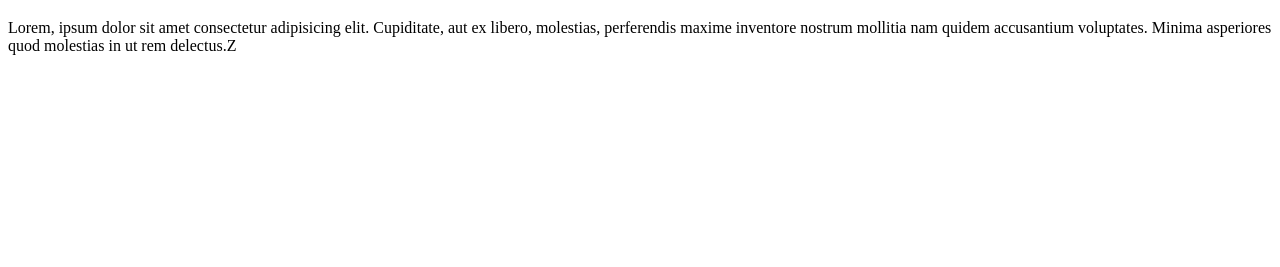
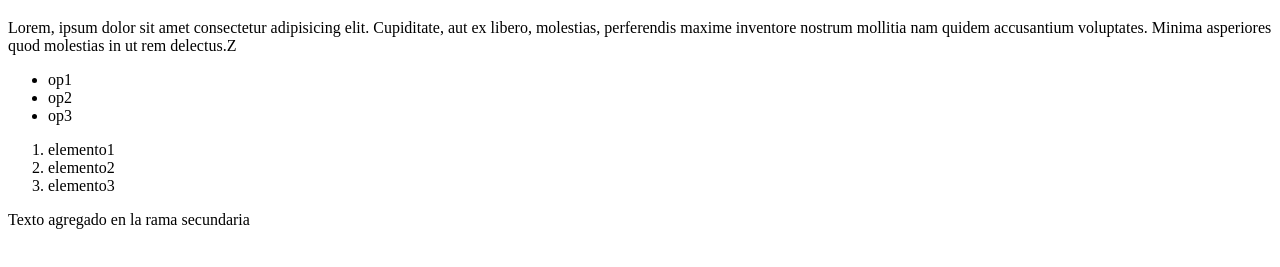
Before and after one commit to Jhan73/Pruebas, a plain HTML site: page index.html in a window 1280 px wide. Shown: the part 61-328 px from the top of the page. Drawn offline with Linux system fonts and the light colour scheme.

Commit message:
texto secundario

```diff
--- a/index.html
+++ b/index.html
@@ -9,5 +9,16 @@
 <body>
     <h1>Titulo</h1>
     <p>Lorem, ipsum dolor sit amet consectetur adipisicing elit. Cupiditate, aut ex libero, molestias, perferendis maxime inventore nostrum mollitia nam quidem accusantium voluptates. Minima asperiores quod molestias in ut rem delectus.Z</p>
+    <ul>
+        <li>op1</li>
+        <li>op2</li>
+        <li>op3</li>
+    </ul>
+    <ol>
+        <li>elemento1</li>
+        <li>elemento2</li>
+        <li>elemento3</li>
+    </ol>
+    <p>Texto agregado en la rama secundaria</p>
 </body>
 </html>
```
